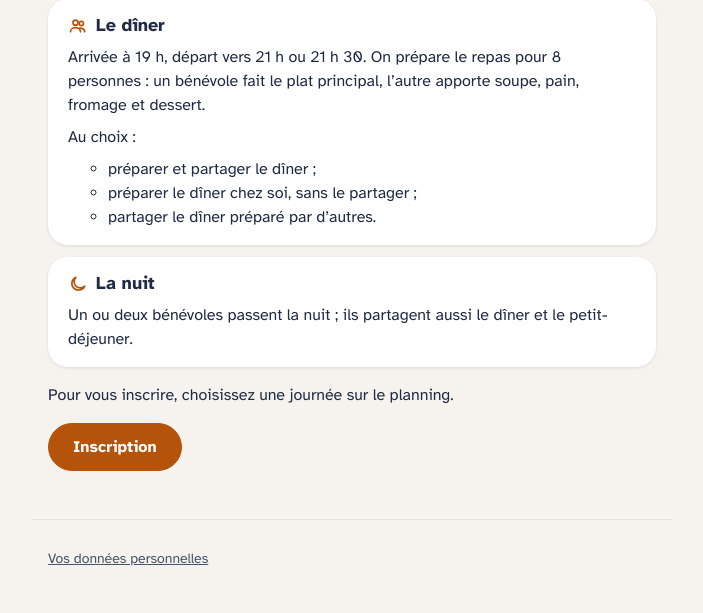
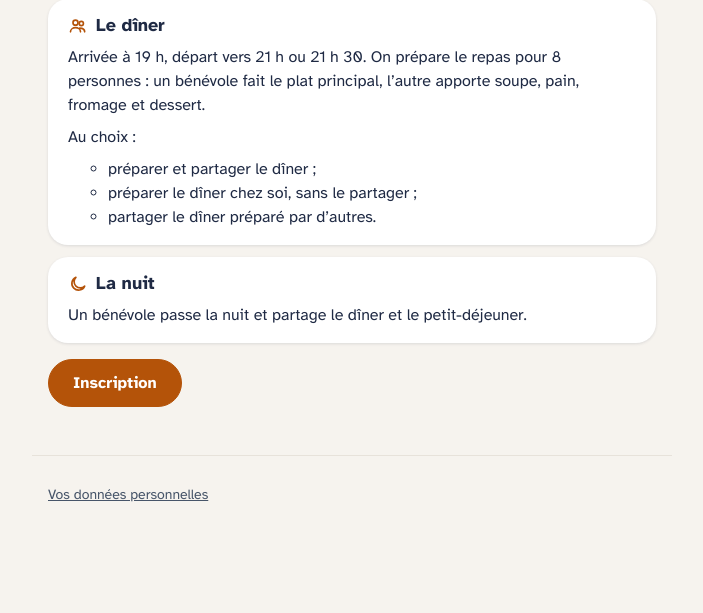
Before and after one commit to marcocopops/hiver-solidaire, a Spring app: page /index in a window 1280 px wide. Shown: the part 434-1047 px from the top of the page, without its empty margins (288-991 px from the left). After the commit the page ends 936 px from the top, so only its background shows below. Run offline with Thymeleaf, Linux system fonts and the light colour scheme; the template is opened without the code that fills it, so the values that code supplies are empty; some of the project's set-up classes (security, data sources, template engines, error pages and the like) are left out, and stand-ins take their place; database files in the repository are not loaded.

Commit message:
feat: textes de la page d'accueil
- Dates : « … au matin 5 personnes actuellement sans abri. »
- Nuit : « Un bénévole passe la nuit et partage le dîner et le petit-déjeuner. »
- Suppression de « Pour vous inscrire, choisissez une journée sur le planning. »

Co-Authored-By: Claude Opus 5.5 <noreply@anthropic.com>

```diff
--- a/src/main/resources/messages.properties
+++ b/src/main/resources/messages.properties
@@ -2,7 +2,7 @@ app.name=Hiver Solidaire
 home.title=Accueil
 home.heading=Planning des bénévoles
 home.organizer=Site d’inscription à Hiver Solidaire {0}, hiver {1}.
-home.dates=Hiver Solidaire accueillera du {0} au soir au {1} au matin des personnes vivant actuellement à la rue.
+home.dates=Hiver Solidaire accueillera du {0} au soir au {1} au matin 5 personnes actuellement sans abri.
 home.ways=Trois façons de participer
 home.breakfast.title=Le petit-déjeuner
 home.breakfast.text=Préparer et partager le petit-déjeuner : un bénévole, à 7 h en semaine et à 8 h le week-end.
@@ -13,9 +13,8 @@ home.dinner.option.share=préparer et partager le dîner ;
 home.dinner.option.prepare=préparer le dîner chez soi, sans le partager ;
 home.dinner.option.pickUp=partager le dîner préparé par d’autres.
 home.night.title=La nuit
-home.night.text=Un ou deux bénévoles passent la nuit ; ils partagent aussi le dîner et le petit-déjeuner.
+home.night.text=Un bénévole passe la nuit et partage le dîner et le petit-déjeuner.
 home.contact=En cas de question, vous pouvez contacter l’équipe d’Hiver Solidaire :
-home.signUp=Pour vous inscrire, choisissez une journée sur le planning.
 home.planning=Inscription
 
 # Planning public (cahier des charges, §4 à §6), une carte par journée (ADR-0009). Statut R5 : texte toujours
--- a/src/main/resources/templates/index.html
+++ b/src/main/resources/templates/index.html
@@ -44,7 +44,7 @@
                     <svg class="icone" aria-hidden="true" focusable="false"><use th:href="@{/images/icones.svg#poste-NIGHT}"></use></svg>
                     <span th:text="#{home.night.title}">La nuit</span>
                 </h3>
-                <p th:text="#{home.night.text}">Un ou deux bénévoles.</p>
+                <p th:text="#{home.night.text}">Un bénévole passe la nuit.</p>
             </li>
         </ul>
     </section>
@@ -54,7 +54,6 @@
         <a th:href="${coordinatorsContact.uri}" th:text="${coordinatorsContact.display}">Contact des coordinateurs</a>
     </p>
 
-    <p th:text="#{home.signUp}">Pour vous inscrire, choisissez une journée sur le planning.</p>
     <p><a class="bouton" th:href="@{/planning}" th:text="#{home.planning}">Inscription</a></p>
 </main>
 <footer th:replace="~{fragments :: pied}"></footer>
```
Also changed, not shown: 1 other file.
